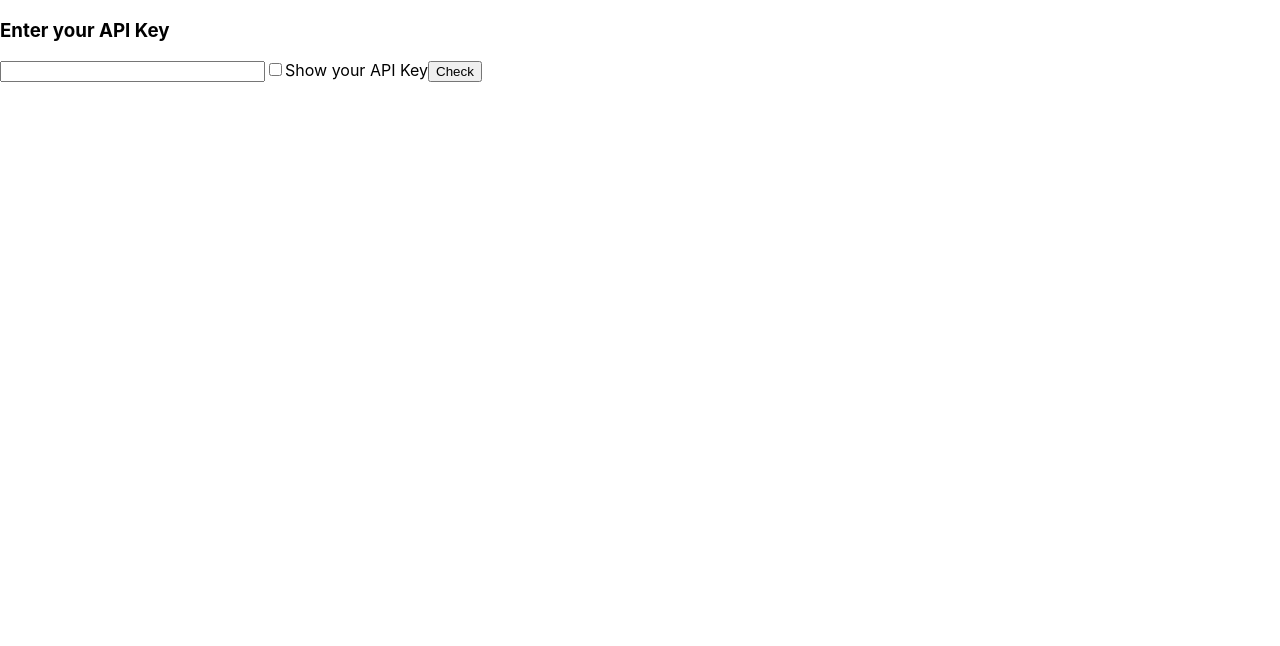
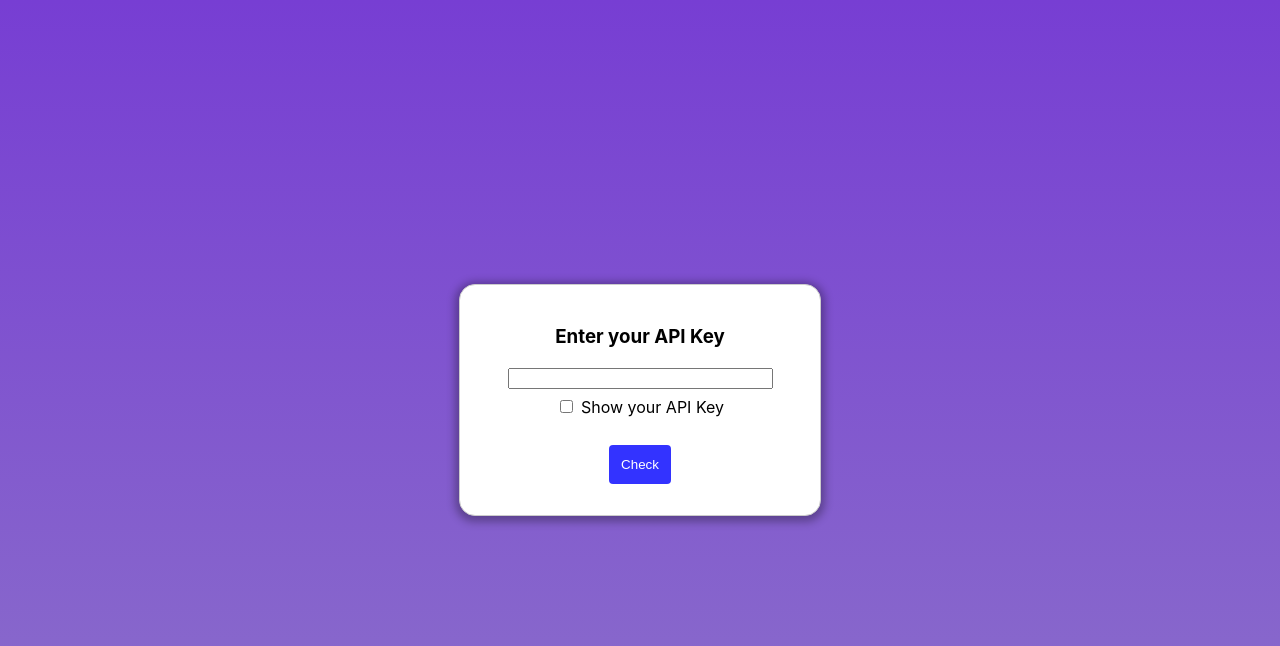
Before and after one commit to namcoi99/Yumemi_CodeTest, a React (Create React App) app in the folder client/: page / in a window 1280 px wide. Shown: the top 646 px of the page. Built offline with nearby package versions, Linux system fonts and the light colour scheme.

Commit message:
styling Key Page

```diff
--- a/client/src/App.css
+++ b/client/src/App.css
@@ -12,6 +12,64 @@ body {
     text-align: center;
 }
 
+/* Key Page */
+
+.app-key-page {
+    display: flex;
+    justify-content: center;
+    align-items: center;
+    height: 100vh;
+    background-image: linear-gradient(rgb(119, 62, 211), rgb(139, 112, 202));
+}
+
+.app-key-card {
+    padding: 20px 30px;
+    border: 1px solid #ccc;
+    border-radius: 16px;
+    background-color: white;
+    box-shadow: 0px 2px 8px 4px rgba(0, 0, 0, 0.3);
+}
+
+.app-form {
+    width: 300px;
+    height: 150px;
+    margin: 20px 0;
+    display: block;
+    text-align: center;
+}
+
+.app-form label {
+    display: block;
+    margin-bottom: 8px;
+}
+
+.app-form-checkbox {
+    cursor: pointer;
+    user-select: none;
+}
+
+.app-form-checkbox input {
+    cursor: pointer;
+    margin-right: 8px;
+}
+
+.app-form-btn {
+    margin-top: 20px;
+    padding: 12px;
+    cursor: pointer;
+    background-color: rgba(0, 0, 255, 0.8);
+    color: white;
+    outline: none;
+    border: none;
+    border-radius: 4px;
+}
+
+.app-form-btn:hover {
+    opacity: 0.8;
+}
+
+/* Home Page */
+
 .app-prefecture-list {
     display: flex;
     justify-content: flex-start;
@@ -25,8 +83,7 @@ body {
     margin: 0.5rem 0;
 }
 
-.app-prefecture-item label:hover,
-.app-prefecture-item input:hover {
+.app-prefecture-item label:hover, .app-prefecture-item input:hover {
     cursor: pointer;
     opacity: 0.6;
 }
@@ -42,29 +99,23 @@ body {
 /* Responsive */
 
 /* Iphone 6, 7, 8 */
-@media only screen
-  and (min-device-width: 375px)
-  and (max-device-width: 667px)
-  and (-webkit-min-device-pixel-ratio: 2) {
+
+@media only screen and (min-device-width: 375px) and (max-device-width: 667px) and (-webkit-min-device-pixel-ratio: 2) {
     .container {
         width: 100%;
         padding: 0;
         margin: 0;
     }
-
-    .container > h2 {
+    .container>h2 {
         text-align: center;
     }
-
     .app-prefecture-list {
         padding-left: 1rem;
     }
-
     .app-prefecture-item {
         flex: calc(100% / 4) 0;
-        margin: .5rem 0;
+        margin: 0.5rem 0;
     }
-
     .app-linechart {
         width: 100%;
     }
@@ -78,54 +129,48 @@ body {
         padding: 0;
         margin: 0;
     }
-
-    .container > h2 {
+    .container>h2 {
         text-align: center;
     }
-
     .app-prefecture-list {
         padding-left: 1rem;
     }
-
     .app-prefecture-item {
         flex: calc(100% / 4) 0;
         margin: 0.5rem 0;
     }
-
     .app-linechart {
         width: 100%;
     }
 }
 
 /* Ipad Pro 12.9" */
+
 @media only screen and (min-device-width: 1024px) and (max-device-width: 1366px) and (-webkit-min-device-pixel-ratio: 2) {
     .container {
         width: 100%;
     }
-
     .app-prefecture-item {
         flex: calc(100% / 5) 0;
         margin: 0.5rem 0;
         font-size: 1.4rem;
     }
-
     .app-linechart {
         width: 100%;
     }
 }
 
 /* iPad 1, 2, Mini and Air  */
+
 @media only screen and (min-device-width: 768px) and (max-device-width: 1024px) and (-webkit-min-device-pixel-ratio: 1) {
     .container {
         width: 100%;
     }
-
     .app-prefecture-item {
         flex: calc(100% / 5) 0;
         margin: 0.5rem 0;
         font-size: 1.2rem;
     }
-
     .app-linechart {
         width: 100%;
     }
```
